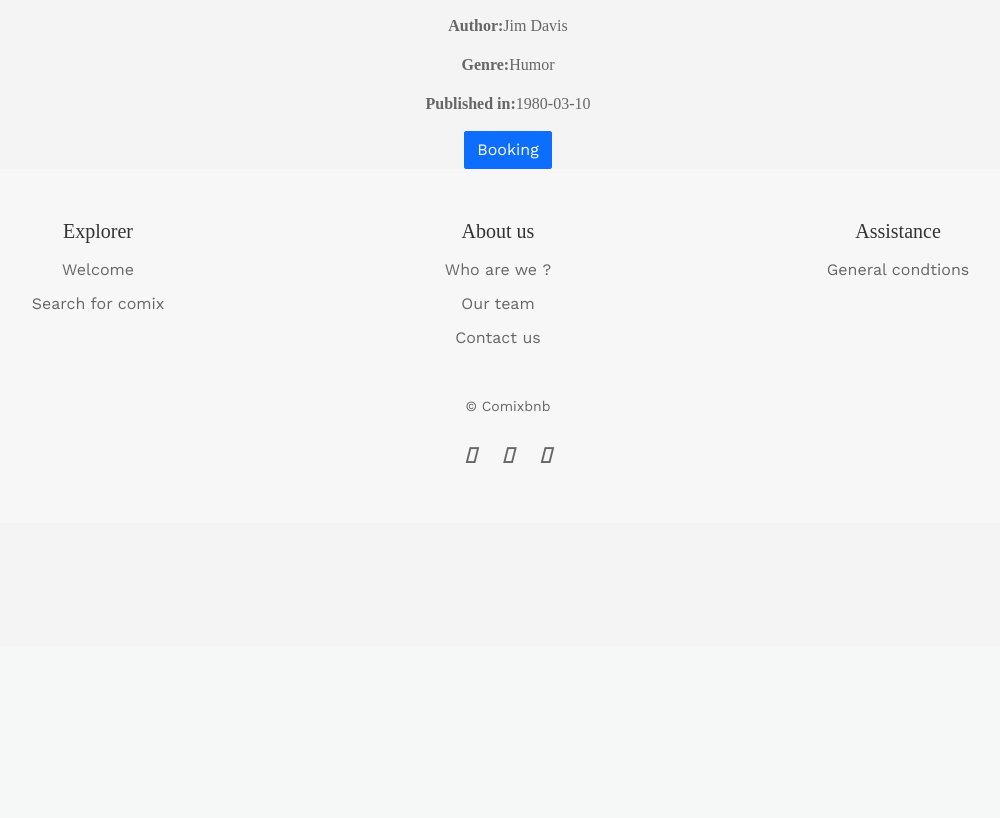
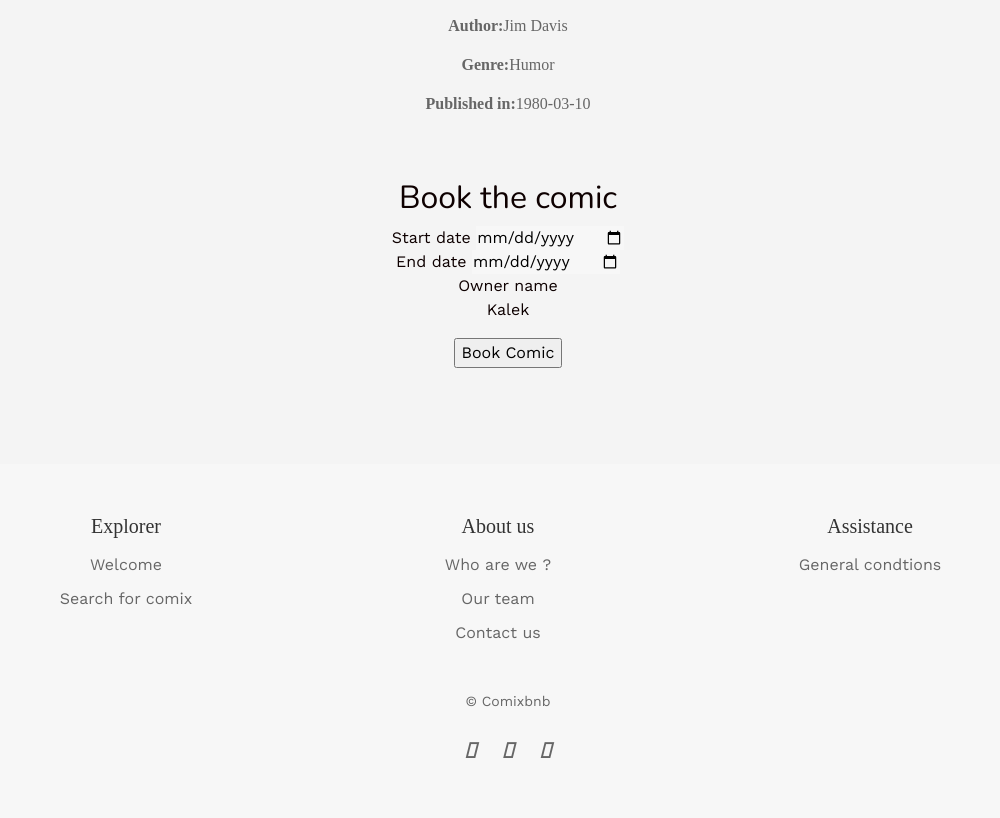
Before and after one commit to robinbruno/comixbnb, a Rails app: page /comics/1 in a window 1280 px wide. Shown: the part 154-972 px from the top of the page, without its empty margins (132-1132 px from the left). Before the commit the page ends 617 px from the top, so only its background shows below. Run offline with Rails 7, Linux system fonts and the light colour scheme; data comes from the database, SQL or seed files in the repository; style sheets or scripts are compiled from the project's sources; some libraries are stand-ins or nearby versions.

Commit message:
Booking form done

```diff
--- a/app/assets/stylesheets/pages/_show.scss
+++ b/app/assets/stylesheets/pages/_show.scss
@@ -30,3 +30,8 @@
 .booking-button:hover {
   background-color: #CCD3CA;
 }
+
+.no-border {
+  border: none;
+  background-color: #f7f7f7;
+}
--- a/app/views/comics/show.html.erb
+++ b/app/views/comics/show.html.erb
@@ -8,9 +8,35 @@
     <p class="ids"><strong>Author:</strong> <%= @comic.author %></p>
     <p class="ids"><strong>Genre:</strong> <%= @comic.genre %></p>
     <p class="ids"><strong>Published in:</strong> <%= @comic.published_in %></p>
-    <div class="justify-content-center d-flex">
-              <%= link_to "Booking", new_comic_booking_path(@comic), class: "btn btn-primary" %>
+
+
+    <br><br>
+
+    <div class="text-center">
+      <h2>Book the comic</h2>
+    </div>
+
+    <div class="text-center">
+      <%= form_with(model: @booking, local: true) do |form| %>
+        <div class="field">
+          <%= form.label :start_date %>
+          <%= form.date_field :start_date, class: "no-border" %>
         </div>
-  </div>
+
+        <div class="field">
+          <%= form.label :end_date %>
+          <%= form.date_field :end_date, class: "no-border" %>
+        </div>
+
+        <div class="field">
+          <%= form.label :owner_name%><p><%= @comic.user.first_name %></p>
+        </div>
+
+        <div class="actions">
+          <%= form.submit "Book Comic" %>
+        </div>
+           <br><br><br><br>
+      <% end %>
+    </div>
 </body>
 </html>
```
Also changed, not shown: app/views/bookings/_form.html.erb (added, +21 -0 lines), app/views/bookings/_booking_form.html.erb (added).
